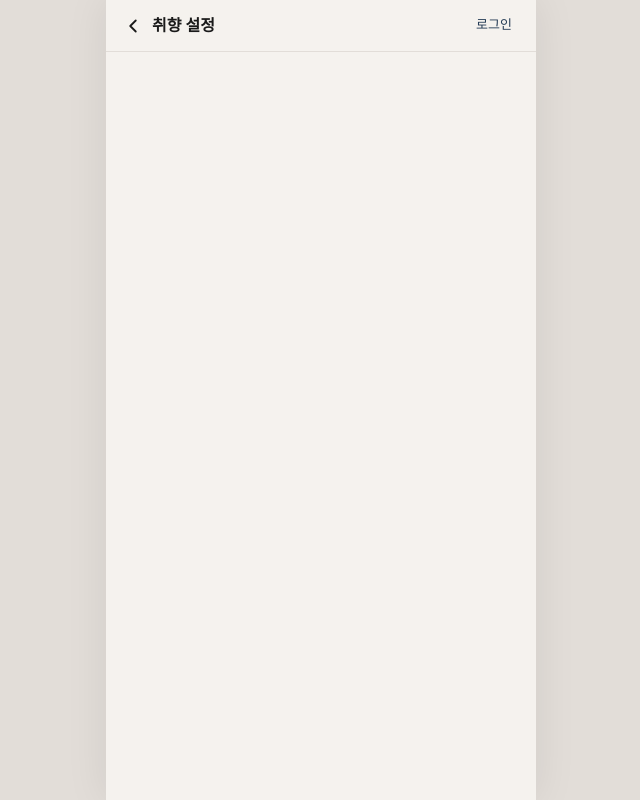
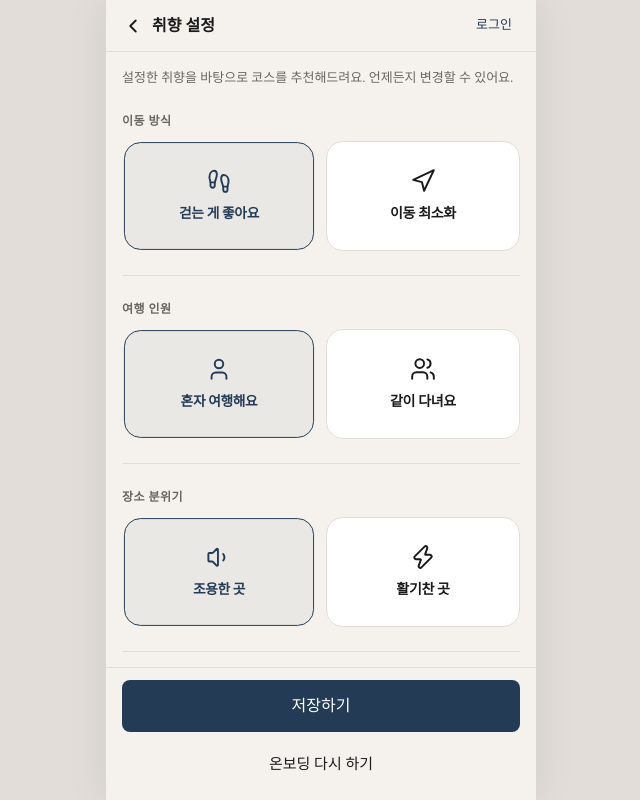
Before and after one commit to guen9310/Instant-Trip, a Next.js app: page /settings in a window 1280 px wide. Shown: the whole page, without its empty margins (319-959 px from the left). Built offline with nearby package versions, Linux system fonts and the light colour scheme.

Commit message:
feat: 취향 설정 화면 구현

```diff
--- a/app/(main)/settings/page.tsx
+++ b/app/(main)/settings/page.tsx
@@ -1 +1,5 @@
-export default function SettingsPage() { return <div />; }
+import { SettingsView } from "@/components/domains/settings/SettingsView";
+
+export default function SettingsPage() {
+  return <SettingsView />;
+}
--- /dev/null
+++ b/components/domains/settings/SettingsView.tsx
@@ -0,0 +1,151 @@
+"use client";
+
+import { useState } from "react";
+import { useRouter } from "next/navigation";
+import {
+  Footprints,
+  Navigation,
+  User,
+  Users,
+  Volume1,
+  Zap,
+  UtensilsCrossed,
+  Minus,
+  MapPin,
+  Map,
+} from "lucide-react";
+import type { ElementType } from "react";
+import { cn } from "@/shared/utils";
+import { Button } from "@/components/commons/Button";
+
+type Prefs = {
+  travel: "walk" | "min";
+  party: "solo" | "group";
+  vibe: "quiet" | "lively";
+  food: "matjip" | "any";
+  radius: "near" | "far";
+};
+
+const SECTIONS: {
+  key: keyof Prefs;
+  label: string;
+  options: { id: string; icon: ElementType; title: string }[];
+}[] = [
+  {
+    key: "travel",
+    label: "이동 방식",
+    options: [
+      { id: "walk", icon: Footprints, title: "걷는 게 좋아요" },
+      { id: "min", icon: Navigation, title: "이동 최소화" },
+    ],
+  },
+  {
+    key: "party",
+    label: "여행 인원",
+    options: [
+      { id: "solo", icon: User, title: "혼자 여행해요" },
+      { id: "group", icon: Users, title: "같이 다녀요" },
+    ],
+  },
+  {
+    key: "vibe",
+    label: "장소 분위기",
+    options: [
+      { id: "quiet", icon: Volume1, title: "조용한 곳" },
+      { id: "lively", icon: Zap, title: "활기찬 곳" },
+    ],
+  },
+  {
+    key: "food",
+    label: "먹거리",
+    options: [
+      { id: "matjip", icon: UtensilsCrossed, title: "맛집이 중요해요" },
+      { id: "any", icon: Minus, title: "상관없어요" },
+    ],
+  },
+  {
+    key: "radius",
+    label: "이동 반경",
+    options: [
+      { id: "near", icon: MapPin, title: "가까운 곳만" },
+      { id: "far", icon: Map, title: "멀리도 괜찮아요" },
+    ],
+  },
+];
+
+const DEFAULT_PREFS: Prefs = {
+  travel: "walk",
+  party: "solo",
+  vibe: "quiet",
+  food: "matjip",
+  radius: "near",
+};
+
+export function SettingsView() {
+  const [prefs, setPrefs] = useState<Prefs>(DEFAULT_PREFS);
+  const router = useRouter();
+
+  const setPref = (key: keyof Prefs, value: string) => {
+    setPrefs((prev) => ({ ...prev, [key]: value }));
+  };
+
+  return (
+    <>
+      <div className="flex-1 overflow-y-auto px-4 pt-4 pb-4">
+        <p className="text-[13px] text-text-secondary leading-[1.5] mb-6">
+          설정한 취향을 바탕으로 코스를 추천해드려요. 언제든지 변경할 수 있어요.
+        </p>
+
+        {SECTIONS.map((section, si) => {
+          const isLast = si === SECTIONS.length - 1;
+          return (
+            <div key={section.key} className={isLast ? "mb-2" : "mb-6"}>
+              <p className="text-[12px] font-semibold text-text-secondary uppercase tracking-[0.04em] mb-2.5">
+                {section.label}
+              </p>
+
+              <div className="grid grid-cols-2 gap-2.5">
+                {section.options.map((opt) => {
+                  const sel = prefs[section.key] === opt.id;
+                  const Ico = opt.icon;
+                  return (
+                    <button
+                      key={opt.id}
+                      onClick={() => setPref(section.key, opt.id)}
+                      className={cn(
+                        "flex flex-col items-center gap-2.5 py-[18px] px-3.5 rounded-xl border-[1.5px] min-h-[110px] justify-center transition-all",
+                        sel
+                          ? "bg-primary/5 border-primary text-primary scale-[0.98]"
+                          : "bg-surface border-border text-text-primary"
+                      )}
+                    >
+                      <Ico size={26} strokeWidth={1.8} />
+                      <span className="text-[14px] font-semibold tracking-tight text-center leading-snug">
+                        {opt.title}
+                      </span>
+                    </button>
+                  );
+                })}
+              </div>
+
+              {!isLast && <div className="h-px bg-border mt-6" />}
+            </div>
+          );
+        })}
+      </div>
+
+      {/* CTA 바 */}
+      <div className="border-t border-border bg-background px-4 py-3 pb-[calc(12px+env(safe-area-inset-bottom,8px))] flex flex-col gap-2">
+        <Button size="cta" onClick={() => router.push("/profile")}>
+          저장하기
+        </Button>
+        <button
+          onClick={() => router.push("/onboarding")}
+          className="w-full h-12 text-[15px] font-medium text-text-primary flex items-center justify-center"
+        >
+          온보딩 다시 하기
+        </button>
+      </div>
+    </>
+  );
+}
```
